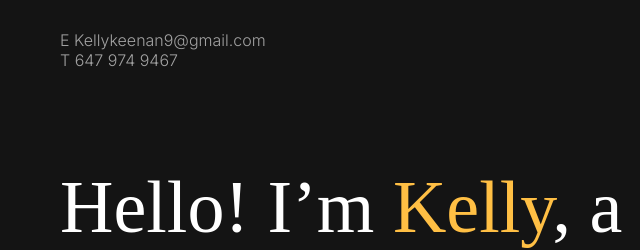
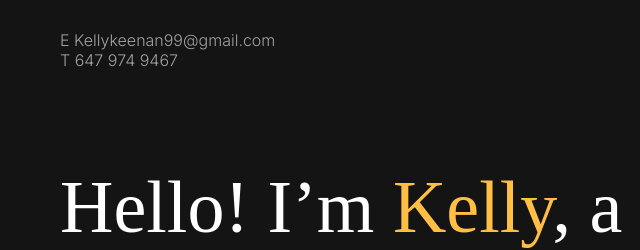
Before and after one commit to kingkelly/kellykeenan.ca, a plain HTML site: page index.html in a window 1280 px wide. Shown: the top 250 px of the page, 0-640 px from the left. Drawn offline with nearby package versions, Linux system fonts and the light colour scheme; a web font is replaced by a local one.

Commit message:
Update index.html

```diff
--- a/index.html
+++ b/index.html
@@ -21,7 +21,7 @@
 <div class="master">
 
 	<div class="headinfo">
-		<div>E Kellykeenan9@gmail.com<br>
+		<div>E Kellykeenan99@gmail.com<br>
 			 T 647 974 9467
 		</div>
 
```
